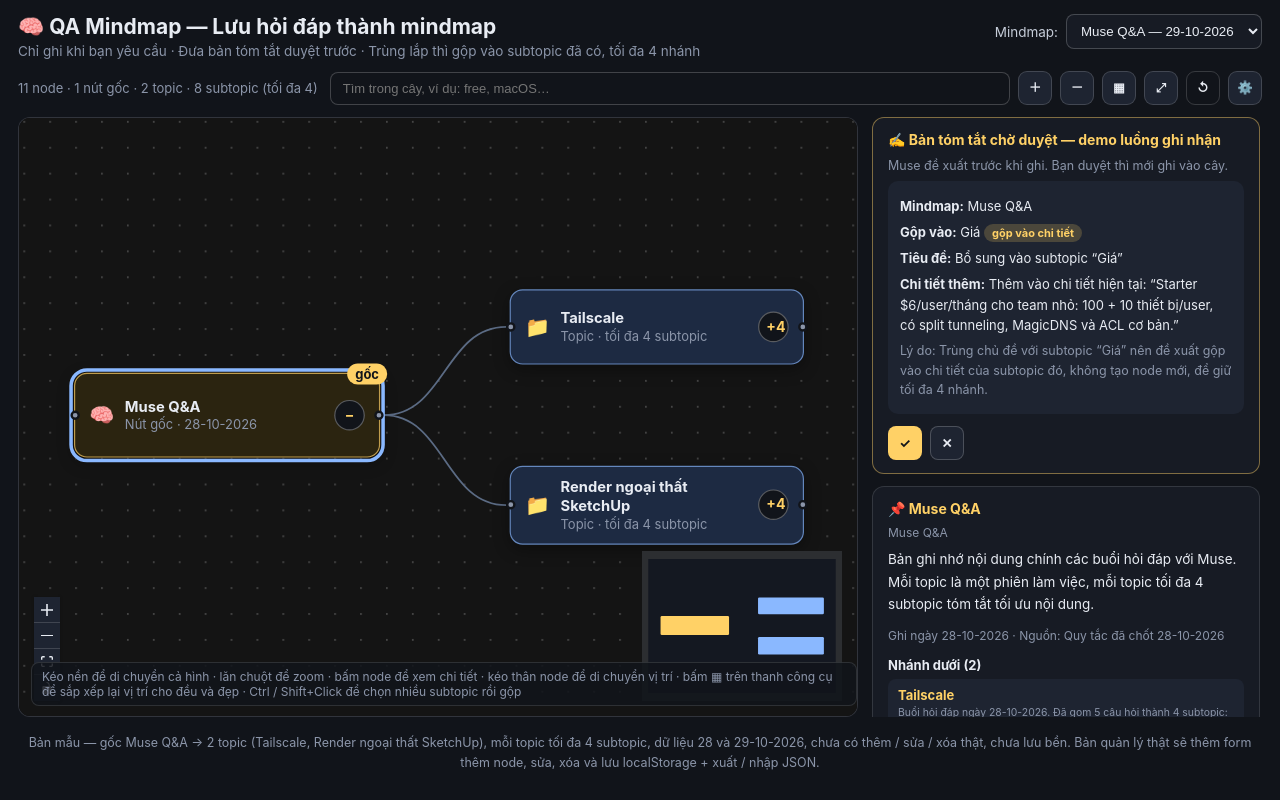
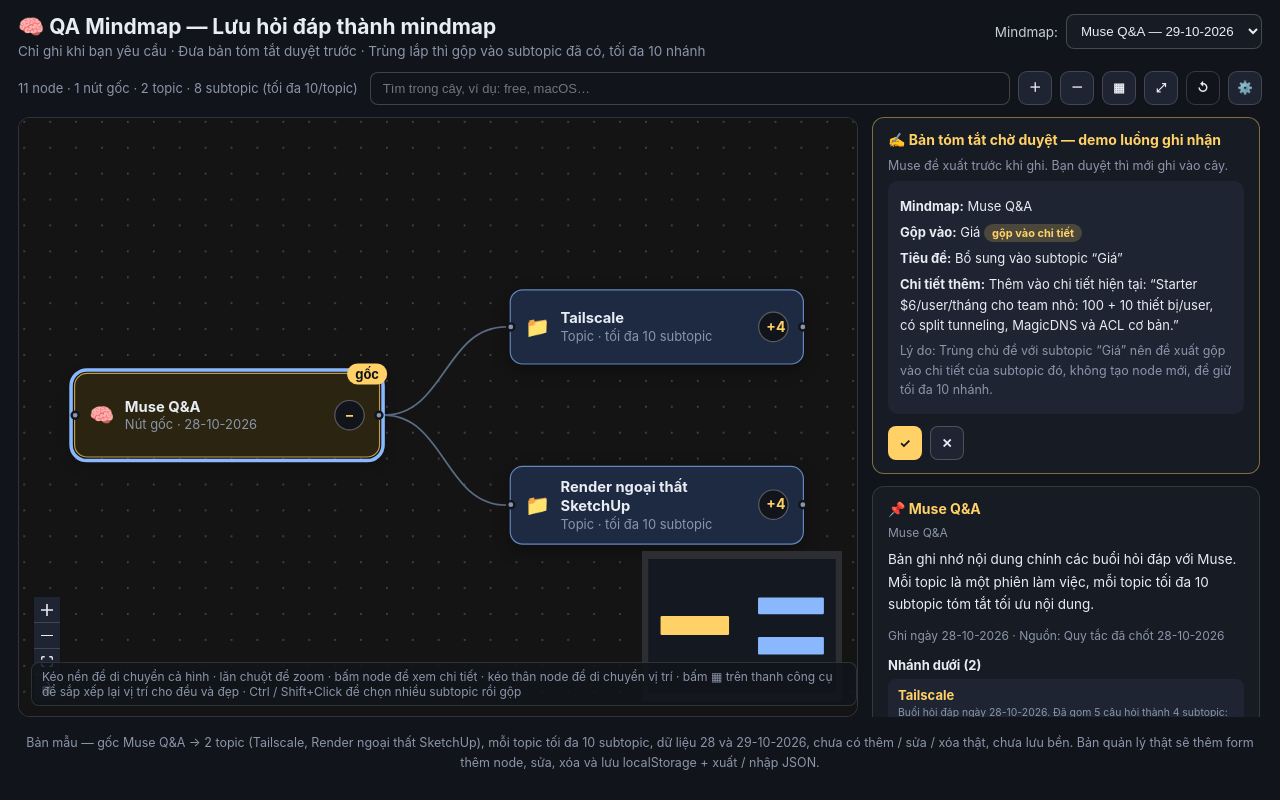
Before and after one commit to nguyenhuuhanhlam/ideas-n-solutions, a React (Vite) app in the folder qa-mindmap/: page / in a window 1280 px wide. Built offline with nearby package versions, Linux system fonts and the light colour scheme.

Commit message:
QA Mindmap: mở rộng mỗi topic tối đa 10 subtopic

```diff
--- a/qa-mindmap/src/App.jsx
+++ b/qa-mindmap/src/App.jsx
@@ -2,12 +2,12 @@
 import {
   Background, Controls, MiniMap, ReactFlow, useEdgesState, useNodesState,
 } from '@xyflow/react'
-import { DRAFT_PROPOSAL, MAPS, NODES } from './data.js'
+import { DRAFT_PROPOSAL, MAPS, MAX_SUBTOPICS_PER_TOPIC, NODES } from './data.js'
 import { nodeTypes } from './nodes.jsx'
 
 const SUBTITLE = {
   root: 'Nút gốc · 28-10-2026',
-  topic: 'Topic · tối đa 4 subtopic',
+  topic: `Topic · tối đa ${MAX_SUBTOPICS_PER_TOPIC} subtopic`,
   subtopic: 'Subtopic · tóm tắt tối ưu',
 }
 
@@ -357,7 +357,7 @@
       <header className="qm-topbar">
         <div>
           <h1>🧠 QA Mindmap — Lưu hỏi đáp thành mindmap</h1>
-          <p className="sub">Chỉ ghi khi bạn yêu cầu · Đưa bản tóm tắt duyệt trước · Trùng lắp thì gộp vào subtopic đã có, tối đa 4 nhánh</p>
+          <p className="sub">Chỉ ghi khi bạn yêu cầu · Đưa bản tóm tắt duyệt trước · Trùng lắp thì gộp vào subtopic đã có, tối đa {MAX_SUBTOPICS_PER_TOPIC} nhánh</p>
         </div>
         <div className="qm-map-picker">
           <label>Mindmap:</label>
@@ -368,7 +368,7 @@
       </header>
 
       <div className="qm-toolbar">
-        <span className="qm-count">{items.length} node · 1 nút gốc · {items.filter((n) => n.kind === 'topic').length} topic · {items.filter((n) => n.kind === 'subtopic').length} subtopic (tối đa 4)</span>
+        <span className="qm-count">{items.length} node · 1 nút gốc · {items.filter((n) => n.kind === 'topic').length} topic · {items.filter((n) => n.kind === 'subtopic').length} subtopic (tối đa {MAX_SUBTOPICS_PER_TOPIC}/topic)</span>
         <div className="qm-search">
           <input
             value={query}
@@ -517,7 +517,7 @@
               <li>Chỉ ghi khi bạn yêu cầu ghi nhận, không tự ghi mọi câu hỏi đáp.</li>
               <li>Node đơn giản: tiêu đề là chủ đề tóm tắt, chi tiết là câu trả lời tóm tắt.</li>
               <li>Đưa bản tóm tắt cho bạn duyệt trước khi ghi.</li>
-              <li>Chủ đề trùng lắp thì gộp vào chi tiết của subtopic đã có, không tạo node mới, giữ tối đa 4 nhánh.</li>
+              <li>Chủ đề trùng lắp thì gộp vào chi tiết của subtopic đã có, không tạo node mới, giữ tối đa {MAX_SUBTOPICS_PER_TOPIC} nhánh.</li>
               <li>Chọn nhiều subtopic bằng Ctrl / Shift+Click (Cmd+Click trên Mac), rồi bấm ⧉ trong panel “Gộp subtopic” ở đầu cột phải để gộp thành 1 node: tiêu đề lấy node đầu tiên, chi tiết chia thành từng section theo node gốc. Panel gộp nằm ở cột phải nên khi nó hiện ra, khung hình bên trái không bị đẩy xuống.</li>
               <li>Kéo nền để di chuyển cả hình, bấm node để xem chi tiết — đúng kiểu team-assistant-sim, không còn chế độ khoanh chọn trên nền.</li>
               <li>Kéo thân node để di chuyển vị trí, vị trí mới được giữ trong phiên này.</li>
@@ -530,7 +530,7 @@
       )}
 
       <footer className="qm-foot">
-        Bản mẫu — gốc Muse Q&amp;A → 2 topic (Tailscale, Render ngoại thất SketchUp), mỗi topic tối đa 4 subtopic, dữ liệu 28 và 29-10-2026, chưa có thêm / sửa / xóa thật, chưa lưu bền. Bản quản lý thật sẽ thêm form thêm node, sửa, xóa và lưu localStorage + xuất / nhập JSON.
+        Bản mẫu — gốc Muse Q&amp;A → 2 topic (Tailscale, Render ngoại thất SketchUp), mỗi topic tối đa {MAX_SUBTOPICS_PER_TOPIC} subtopic, dữ liệu 28 và 29-10-2026, chưa có thêm / sửa / xóa thật, chưa lưu bền. Bản quản lý thật sẽ thêm form thêm node, sửa, xóa và lưu localStorage + xuất / nhập JSON.
       </footer>
     </div>
   )
--- a/qa-mindmap/src/data.js
+++ b/qa-mindmap/src/data.js
@@ -6,7 +6,10 @@
 // Cấu trúc đã chốt với user (22:52, 28-10-2026 — thay cấu trúc cũ “mỗi câu hỏi 1 node”):
 // - Bản ghi nhớ nội dung chính của phiên làm việc, hạn chế sinh quá nhiều node.
 // - Nút gốc (ví dụ “Muse Q&A”, có thể 1 hoặc nhiều nút gốc cho các dạng chủ đề khác nhau)
-//   → topic → subtopic, tối đa 1–4 nhánh subtopic, tóm tắt tối ưu nội dung.
+//   → topic → subtopic, tối đa 1–10 nhánh subtopic, tóm tắt tối ưu nội dung.
+// Giới hạn mở rộng từ 4 lên 10 ngày 29-10-2026 theo yêu cầu của user;
+// số lượng hiện có vẫn 4 subtopic/topic, chỉ trần cho phép tăng lên.
+export const MAX_SUBTOPICS_PER_TOPIC = 10
 // - Chỉ ghi khi user yêu cầu ghi nhận, không tự ghi mọi câu hỏi đáp.
 // - Node đơn giản: tiêu đề = chủ đề tóm tắt, chi tiết = câu trả lời tóm tắt.
 // - Đưa bản tóm tắt cho user duyệt trước khi ghi.
@@ -16,7 +19,7 @@
     id: 'muse-qa',
     title: 'Muse Q&A',
     date: '29-10-2026',
-    note: 'Bản ghi nhớ nội dung chính các buổi hỏi đáp · Topic Tailscale, Render ngoại thất SketchUp · mỗi topic tối đa 4 subtopic',
+    note: `Bản ghi nhớ nội dung chính các buổi hỏi đáp · Topic Tailscale, Render ngoại thất SketchUp · mỗi topic tối đa ${MAX_SUBTOPICS_PER_TOPIC} subtopic`,
   },
 ]
 
@@ -26,7 +29,7 @@
     parentId: null,
     kind: 'root',
     title: 'Muse Q&A',
-    detail: 'Bản ghi nhớ nội dung chính các buổi hỏi đáp với Muse. Mỗi topic là một phiên làm việc, mỗi topic tối đa 4 subtopic tóm tắt tối ưu nội dung.',
+    detail: `Bản ghi nhớ nội dung chính các buổi hỏi đáp với Muse. Mỗi topic là một phiên làm việc, mỗi topic tối đa ${MAX_SUBTOPICS_PER_TOPIC} subtopic tóm tắt tối ưu nội dung.`,
     source: 'Quy tắc đã chốt 28-10-2026',
     date: '28-10-2026',
     position: { x: 10, y: 537 },
@@ -141,6 +144,6 @@
   targetTitle: 'Giá',
   title: 'Bổ sung vào subtopic “Giá”',
   detail: 'Thêm vào chi tiết hiện tại: “Starter $6/user/tháng cho team nhỏ: 100 + 10 thiết bị/user, có split tunneling, MagicDNS và ACL cơ bản.”',
-  reason: 'Trùng chủ đề với subtopic “Giá” nên đề xuất gộp vào chi tiết của subtopic đó, không tạo node mới, để giữ tối đa 4 nhánh.',
+  reason: `Trùng chủ đề với subtopic “Giá” nên đề xuất gộp vào chi tiết của subtopic đó, không tạo node mới, để giữ tối đa ${MAX_SUBTOPICS_PER_TOPIC} nhánh.`,
   appendText: ' Starter $6/user/tháng cho team nhỏ: 100 + 10 thiết bị/user, có split tunneling, MagicDNS và ACL cơ bản.',
 }
```
Also changed, not shown: 2 other files (tests, documents, lock files or other folders).
